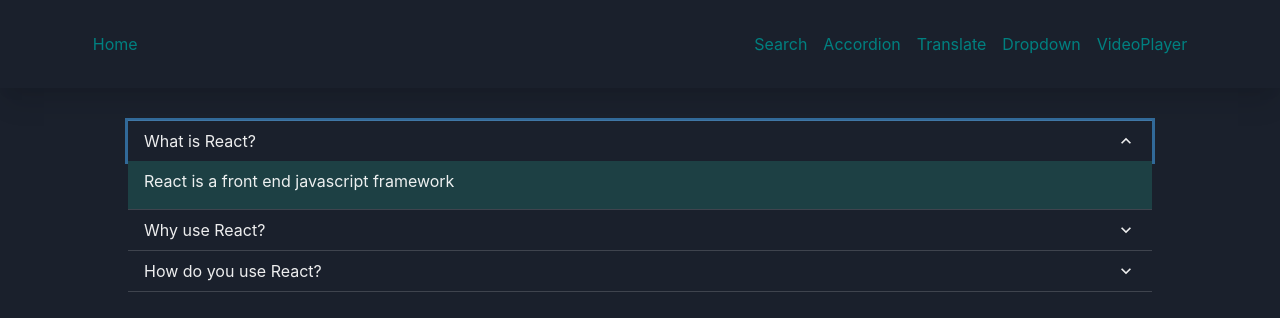
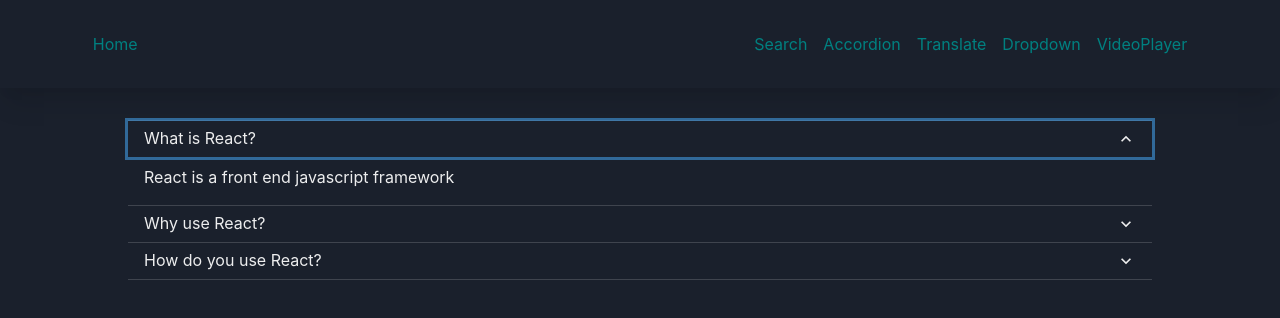
Before and after one commit to clucero36/widgets, a React (Create React App) app: page /accordion in a window 1280 px wide. Both pictures are taken after a click on the button "What is React?". Shown: the top 318 px of the page. Built offline with nearby package versions, Linux system fonts and the light colour scheme.

Commit message:
Fixed Bg & Border Focus Colors

```diff
--- a/src/components/Dropdown.js
+++ b/src/components/Dropdown.js
@@ -11,7 +11,6 @@
                 <option
                     key={selection.value}
                     value={selection.value}
-                    style={{ backgroundColor: '#1D4044' }}
                 >
                     {selection.label}
                 </option>
@@ -19,7 +18,7 @@
     })
 
     return (
-        <Box boxShadow='2xl'>
+        <Box>
             <label>{label}</label>
             <Select
                 variant='flushed'
--- a/src/components/SearchBar.js
+++ b/src/components/SearchBar.js
@@ -19,6 +19,7 @@
             <Box onSubmit={onSubmit} >
                 <Heading size='md'>Search</Heading>
                 <Input
+                    focusBorderColor='teal.200'
                     size='sm'
                     type='text'
                     value={term}
--- a/src/routes/Accordion.js
+++ b/src/routes/Accordion.js
@@ -7,6 +7,7 @@
     AccordionPanel,
     AccordionIcon,
     Box,
+    Heading,
   } from '@chakra-ui/react'
 
 const AccordionComp = () => {
@@ -16,16 +17,16 @@
     const renderedItems = items.map((item) => {
         return (
             <React.Fragment key={item.title} >
-                <AccordionItem bgColor='gray.800'>
-                    <h2>
-                        <AccordionButton>
-                            <Box flex='1' textAlign='left'>
+                <AccordionItem >
+                    <Heading>
+                        <AccordionButton focusBorderColor='teal.200'>
+                            <Box flex='1' textAlign='left' >
                                 {item.title}
                             </Box>
                             <AccordionIcon />
                         </AccordionButton>
-                    </h2>
-                    <AccordionPanel pb='4' bgColor='teal.900'>
+                    </Heading>
+                    <AccordionPanel pb='4'>
                         {item.content}
                     </AccordionPanel>
                 </AccordionItem>
--- a/src/routes/Search.js
+++ b/src/routes/Search.js
@@ -58,7 +58,7 @@
                         <span dangerouslySetInnerHTML={{ __html: result.snippet }}></span>
                     </Box>
                     <Button>
-                        <a href={`https://en.wikipedia.org?curid=${result.pageid}`} className='ui button'>Go</a>
+                        <a href={`https://en.wikipedia.org?curid=${result.pageid}`} >Go</a>
                     </Button>
                 </Flex>
             </Box>
```
